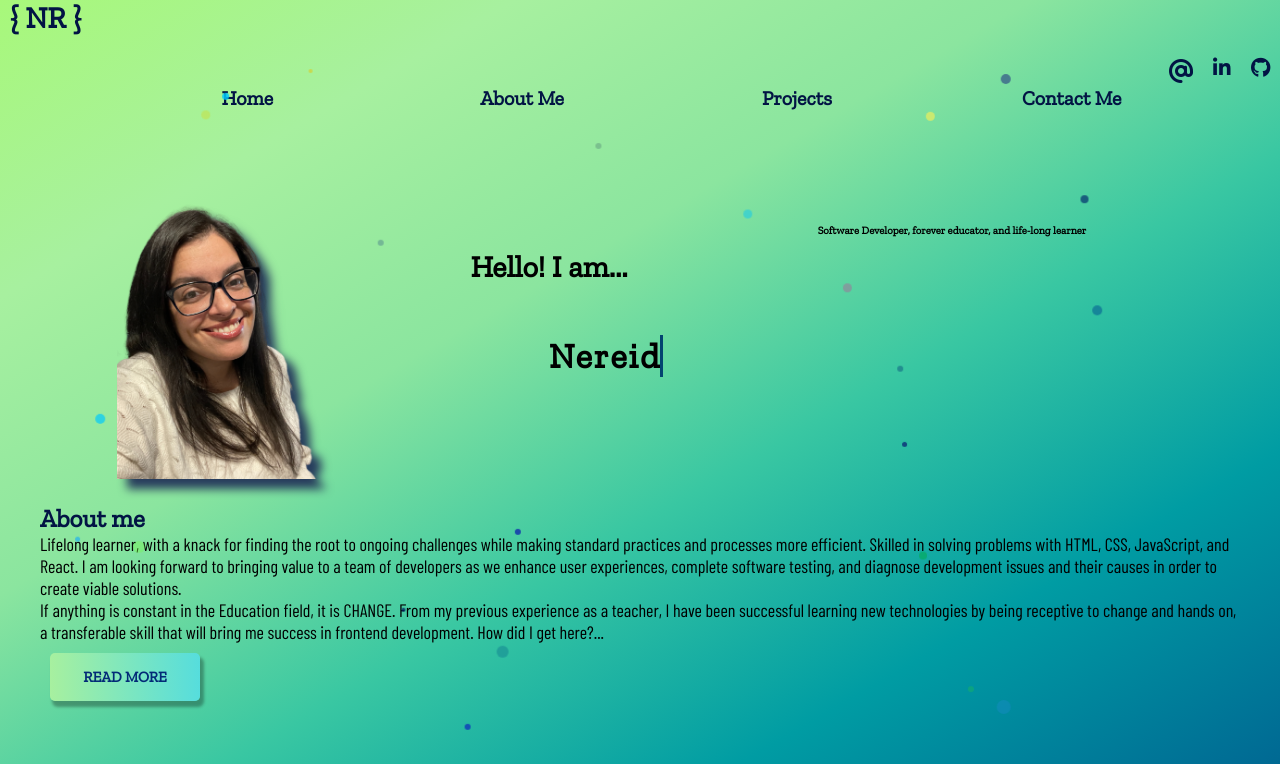
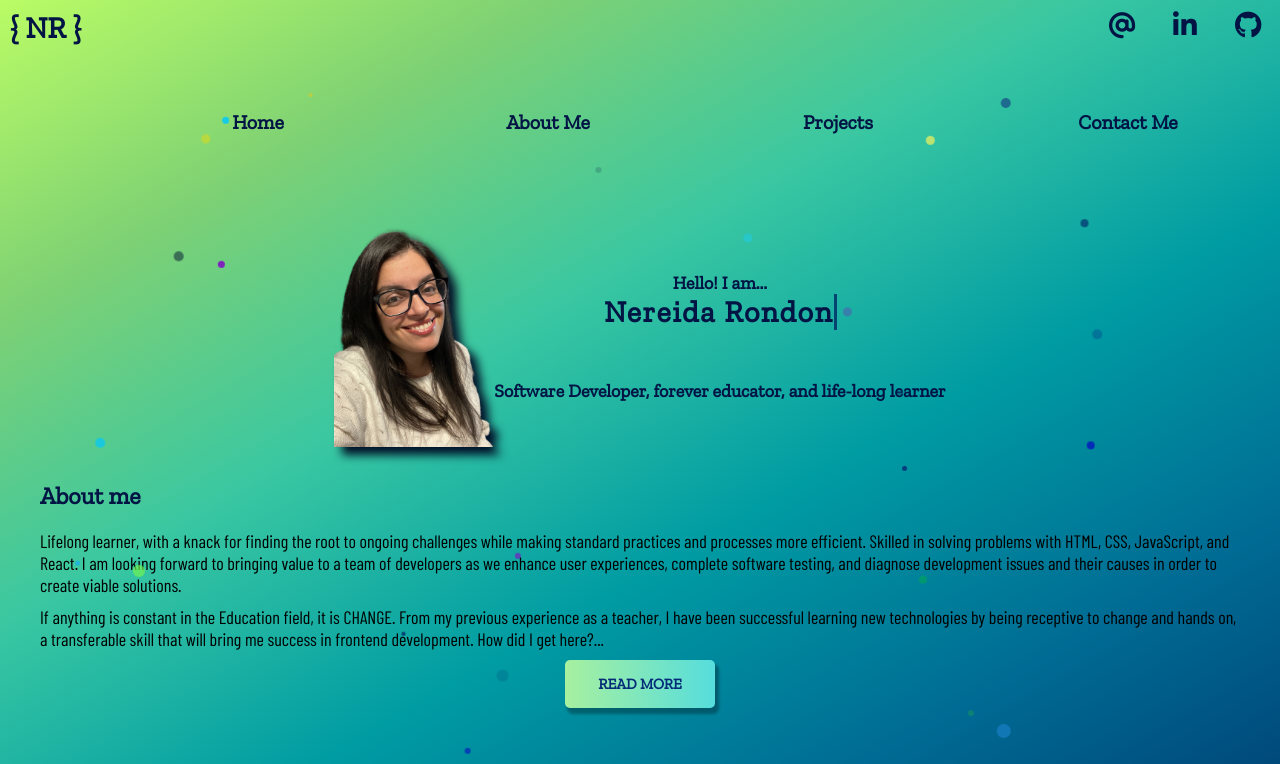
Before and after one commit to NereidaRondon/MyPortfolio, a plain HTML site: page index.html in a window 1280 px wide. Shown: the top 764 px of the page. Drawn offline with nearby package versions, Linux system fonts and the light colour scheme.

Commit message:
Updated Styles sheets

```diff
--- a/source/buttons.css
+++ b/source/buttons.css
@@ -22,7 +22,7 @@ button:hover {
 
 .gradient-button {
   padding: 15px 25px;
-  margin: 10px 10px 10px;
+  margin: auto;
   font-size: 15px;
   font-weight:bold;
   color: rgb(3, 43, 119);
@@ -33,13 +33,14 @@ button:hover {
   width: 100px;
   transition: all 0.6s cubic-bezier(.25,.8,.25,1);
   cursor: pointer;
-  display: inline-block;
+  display: flex;
+  justify-content: center;
   text-align: center;
 
 }
 .gradient-button:hover{
   box-shadow: 0px 8px 15px rgba(0, 0, 0, 0.25),  0 6px 6px rgba(0,0,0,0.25);
-  margin: 10px 12px 10px;
+  margin: auto;
 }
 
 .gradient-button-1 {
--- a/source/particles.css
+++ b/source/particles.css
@@ -391,7 +391,7 @@
   -webkit-animation-delay: -3.4s;
           animation-delay: -3.4s;
   transform: translate3d(37vw, 65vh, 100px);
-  background: #0205af;
+  background:#8310c5;
 }
 
 @-webkit-keyframes particle-animation-18 {
@@ -552,5 +552,151 @@
   -webkit-animation-delay: -1.8s;
           animation-delay: -1.8s;
   transform: translate3d(65vw, 28vh, 98px);
-  background: #d92694;
+  background: #8310c5;
 }
+
+
+@-webkit-keyframes particle-animation-25 {
+  100% {
+    transform: translate3d(49vw, 106vh, 50px);
+  }
+}
+
+@keyframes particle-animation-25 {
+  100% {
+    transform: translate3d(49vw, 106vh, 25px);
+  }
+}
+.particle:nth-child(25) {
+  -webkit-animation: particle-animation-25 90s infinite;
+          animation: particle-animation-25 90s infinite;
+  opacity: 0.9;
+  height: 7px;
+  width: 7px;
+  -webkit-animation-delay: -1.7s;
+          animation-delay: -1.7s;
+  transform: translate3d(15vw, 20vh, 85px);
+  background: #8310c5;
+}
+
+
+@-webkit-keyframes particle-animation-26 {
+  100% {
+    transform: translate3d(43vw, 41vh, 79px);
+  }
+}
+
+@keyframes particle-animation-26 {
+  100% {
+    transform: translate3d(63vw, 41vh, 79px);
+  }
+}
+.particle:nth-child(26) {
+  -webkit-animation: particle-animation-26 90s infinite;
+          animation: particle-animation-26 90s infinite;
+  opacity: 0.7;
+  height: 8px;
+  width: 8px;
+  -webkit-animation-delay: -0.8s;
+          animation-delay: -0.8s;
+  transform: translate3d(86vw, 48vh, 2px);
+  background: #0707c2;
+}
+
+
+
+@-webkit-keyframes particle-animation-27 {
+  100% {
+    transform: translate3d(16vw, 50vh, 81px);
+  }
+}
+
+@keyframes particle-animation-27 {
+  100% {
+    transform: translate3d(16vw, 50vh, 81px);
+  }
+}
+.particle:nth-child(27) {
+  -webkit-animation: particle-animation-27 90s infinite;
+          animation: particle-animation-27 90s infinite;
+  opacity: 0.4;
+  height: 12px;
+  width: 12px;
+  -webkit-animation-delay: -2s;
+          animation-delay: -2s;
+  transform: translate3d(10vw, 64vh, 29px);
+  background: #75f84d;
+}
+
+
+@-webkit-keyframes particle-animation-28 {
+  100% {
+    transform: translate3d(12vw, 6vh, 69px);
+  }
+}
+
+@keyframes particle-animation-28 {
+  100% {
+    transform: translate3d(12vw, 6vh, 69px);
+  }
+}
+.particle:nth-child(28) {
+  -webkit-animation: particle-animation-28 90s infinite;
+          animation: particle-animation-28 90s infinite;
+  opacity: 0.31;
+  height: 14px;
+  width: 14px;
+  -webkit-animation-delay: -2.6s;
+          animation-delay: -2.6s;
+  transform: translate3d(83vw, 89vh, 35px);
+  background: #268bd9;
+}
+
+
+@-webkit-keyframes particle-animation-29 {
+  100% {
+    transform: translate3d(12vw, 67vh, 83px);
+  }
+}
+
+@keyframes particle-animation-29 {
+  100% {
+    transform: translate3d(12vw, 67vh, 83px);
+  }
+}
+.particle:nth-child(29) {
+  -webkit-animation: particle-animation-29 90s infinite;
+          animation: particle-animation-29 90s infinite;
+  opacity: 0.4;
+  height: 9px;
+  width: 9px;
+  -webkit-animation-delay: -2.4s;
+          animation-delay: -2.4s;
+  transform: translate3d(16vw, 5vh, 26px);
+  background: #d3d926;
+}
+
+
+
+@-webkit-keyframes particle-animation-30 {
+  100% {
+    transform: translate3d(11vw, 76vh, 29px);
+  }
+}
+
+@keyframes particle-animation-30 {
+  100% {
+    transform: translate3d(11vw, 76vh, 29px);
+  }
+}
+.particle:nth-child(20) {
+  -webkit-animation: particle-animation-30 90s infinite;
+          animation: particle-animation-30 90s infinite;
+  opacity: 0.62;
+  height: 9px;
+  width: 9px;
+  -webkit-animation-delay: -4s;
+          animation-delay: -4s;
+  transform: translate3d(63vw, 16vh, 43px);
+  background: #22cce2;
+}
--- a/source/styles.css
+++ b/source/styles.css
@@ -6,9 +6,16 @@ hover lime green rgb(9, 240, 93);
 button lime green rgb(167, 240, 159);
 
 Dark navy rgb(1, 20, 49);
-Light navy rgb(15, 57, 112);
+Light navy rgb(2, 20, 68);
+Lightest navy rgb(2, 38, 95);
+
 Dark Teal rgb(11, 90, 128);
 Light Teal rgb(0, 114, 145);
+Lightest Teal rgb(0, 156, 163);
+
+Sage mint green rgb(57, 199, 162);
+Lime green rgb(126, 209, 116);
+yellow green rgb(186, 252, 101);
 
 } */
 
@@ -17,33 +24,17 @@ html {
   max-height: fit-content;
   font-family: "Zilla Slab", "Century Gothic", serif;
 
-  /* background: linear-gradient(
-    75deg,
-    #011431,
-    #021444,
-    #0f3970,
-    #0b5a80,
-    #007291,
-    #0098a4,
-    #2fbea9,
-    #58cfa7,
-    #7fe0a3,
-    #a7f09f,
-    #98fd5d
-  ); */
 background: linear-gradient(
   330deg,
   #011431,
-  #011431,
   #021444,
-  #002052,
+  #02265f,
   #003f73,
   #006b94,
   #009ca3,
   #39c7a2,
-  #8be59f,
-  #a7f09f,
-  #a8f87a
+  #7ed174,
+  #bafc65
   );
 
 }
@@ -54,6 +45,47 @@ body{
 section{
   margin: 20px 40px;
 }
+.project-page{
+ margin: 100px;
+}
+video{
+  margin: 0px;
+  width: 100%;
+  height:auto;
+}
+
+/* ALL anchor tags */
+a {
+  text-decoration: none;
+  cursor:pointer;
+  color: rgb(2, 20, 68);
+  transition: 0.1s ease-in-out;
+}
+
+/* Banner styles */
+.banner{
+  margin-top: 10px;
+  display: grid;
+  grid-template-columns: 10px 30x 10px;
+  grid-template-rows: 50px;
+  grid-auto-flow: column;
+}
+.item1{
+  grid-column: 1/2;
+  grid-row: 1;
+}
+.item2{
+  grid-column: 2/12;
+  grid-row: 1;
+}
+.item3{
+  grid-column: 12/13;
+  grid-row: 1;
+}
+
+.fa-beat{
+  --fa-animation-duration: 7s;
+}
 
 .homeLink {
   font-family: "Zilla Slab", "Century Gothic", serif;
@@ -62,33 +94,34 @@ section{
   text-decoration: none;
   color: rgb(2, 20, 68);
   transition: 0.1s ease-in-out;
-  margin: 10px 0px 0px 10px;
+  margin: 20px 0px 0px 10px;
 }
+
 .homeLink:hover {
   color: rgb(9, 240, 93);
-  text-shadow: 0 0 3px #03293a;
+  text-shadow: 2px 2px 4px #03293a;
 }
+
 div ul {
   display: flex;
+  margin: 0;
   padding: 0;
   float: right;
-  align-items: space-between;
-  font-size: 20px;
+  font-size: 25px;
   list-style: none;
 }
 
 div ul li {
-  padding: 0 10px;
+  padding: 0px 20px;
 }
-div ul li a {
-  text-decoration: none;
-  color: rgb(2, 20, 68);
-  transition: 0.1s ease-in-out;
-}
+
 div ul li a:hover {
   color: rgb(9, 240, 93);
-  text-shadow: 0 0 4px #03293a;
+  text-shadow: 3px 3px 3px #03293a;
+
 }
+/* End of banner styles */
+
 
 nav {
   margin: 50px 60px;
@@ -118,156 +151,66 @@ nav ul li a {
 }
 nav ul li a:hover {
   color: rgb(9, 240, 93);
-  text-shadow: 0 0 4px #011431;
+  filter: drop-shadow(4px 3px 2px #03293a);
 }
 
-
-.material-symbols-outlined {
-  font-variant: none;
-  text-decoration: none;
-  font-variation-settings:
-  'FILL' 0,
-  'wght' 400,
-  'GRAD' 0,
-  'opsz' 48
-}
-
-.intro {
-  display: flex;
-  text-align: left;
-}
-
-.reason {
-  font-size: 18px;
-  font-family: "Barlow Condensed", "Century Gothic", sans-serif;
-  text-align: left;
-}
-
-.container{
-  display:flex;
-  flex-direction: row;
-  flex-wrap: wrap;
-  justify-content: space-evenly;
-}
-.card{
-  width: 300px;
-  padding: 10px 10px;
-}
-
+/* Section 1 */
 #portrait {
-  width: 200px;
+  width: 160px;
   height: auto;
-  filter: drop-shadow(10px 10px 5px #273c5c);
+  filter: drop-shadow(8px 8px 5px rgb(1, 16, 39));
   transition: 200ms ease-in-out;
 }
 #portrait:hover {
-  filter: drop-shadow(5px 5px 5px  #1a0444);
+  filter: drop-shadow( 10px 10px 7px #28016d);
+  width: 190px;
+
 }
 
-#intro{
-  font-size: 30px;
+/* Grid container style */
+.grid {
+  border:1px solid rgb(9, 240, 93);
 }
 
-.box {
-  display: flex;
+.container {
+  display: grid;
+  /* grid-template-columns: 80px 250px;
+  grid-template-rows: 50px 90px 90px; */
   justify-content: center;
-  align-items: center;
-  height: 100%;
+}
+.box-1 {
+  grid-column: 1;
+  grid-row: 1 / 4;
+}
+.box-2 {
+  grid-column: 2;
+  grid-row: 1 / 2;
 }
 
-.grid .item {
-  position: relative;
-  padding: 1vw;
-  background-position:  left bottom;
-  background-size: 150% 100%;
-  transition: background 500ms, outline 500ms;
-  background-position: top left;
-  outline: transparent;
+.box-3 {
+  grid-column: 2;
+  grid-row: 2 / 3;
+}
+.box-4 {
+  grid-column: 2;
+  grid-row: 3 / 4;
+}
+.box-5 {
+  grid-column: 3;
+  grid-row: 4 / 5;
 }
 
-
-td{
-  padding: 40px;
-  filter: drop-shadow(10px 10px 5px #273c5c);
-  transition: 100ms ease-in-out;
-}
-
-td:hover {
-  filter: drop-shadow(5px 5px 3px #3d05a5);
-  max-width: 110%;
-  background-position: right center;
-}
-
-h1 {
-  margin: 0px;
-  font-family: "Zilla Slab", "Century Gothic", serif;
-  text-align: left;
-  color: rgb(2, 20, 68);
-}
-
-h2 {
-  margin: auto;
-  padding: 20px, 0px, 100px 0px;
-  font-family: "Zilla Slab", "Century Gothic", serif;
-  font-size: 25px;
-  color: rgb(2, 20, 68);
-}
-
-h1.page, h2.page{
-  margin: auto;
-  padding: 10px 0px 50px 0px;
-  text-align: center;
-}
-
-p {
-  color: rgb(0, 0, 0);
-  border: 0;
-  margin: auto;
-  padding: 0px;
-  font-size: 18px;
-  font-family: "Barlow Condensed", "Century Gothic", sans-serif;
-  text-align: left;
-}
-
-a {
-  text-decoration: none;
-  cursor:pointer;
-}
-
-
-footer {
-  display:block;
-  text-align:center;
-  margin: auto;
-  padding-top: 100px;
-  color: rgb(167, 240, 159);
-}
-.footer{
-  background-color: #011431;
-  width: 100%;
-  height:200px;
-}
-
-
-
-
-
-
 .typewriter {
-  font-size: 35px;
+  font-size: 30px;
   overflow: hidden; /* Ensures the content is not revealed until the animation */
-  max-width: 280px;
+  max-width: 230px;
   border-right: 0.10em solid #011431; /* The typwriter cursor */
   white-space: nowrap; /* Keeps the content on a single line */
   margin: 0 auto; /* Gives that scrolling effect as the typing happens */
   letter-spacing: 0.05em; /* Adjust as needed */
-  animation: typing 12s steps(100, end), blink-caret 0.9s step-end infinite;
+  animation: typing 4s steps(11, end), blink-caret 0.9s step-end infinite;
 }
 
-
-.space{
-  padding-bottom: 200px;
-}
 /* The typing effect */
 @keyframes typing {
   from {
@@ -288,3 +231,142 @@ footer {
     border-color: #034470;
   }
 }
+
+/* end of grid container style */
+
+/* Section 2 */
+
+
+
+/* Section 3 */
+td{
+  padding: 40px;
+  filter: drop-shadow(8px 8px 5px #011027);
+  transition: 100ms ease-in-out;
+}
+
+td:hover {
+  filter: drop-shadow(5px 5px 3px #3d05a5);
+  max-width: 110%;
+  background-position: right center;
+}
+
+
+/* Section 4 style for project card tiles on home page */
+
+.project-container {
+  display: grid;
+  margin: 10px 50px 50px 50px;
+  grid-template-columns: repeat(auto-fit, minmax(350px, 1fr));
+}
+
+.grid-element {
+  justify-self: center;
+}
+
+.card-1{
+  grid-column: 1/1;
+  grid-row: 1;
+}
+.card-2{
+  grid-column: 2/2;
+  grid-row: 1;
+}
+.card-3{
+  grid-column: 3/3;
+  grid-row: 1;
+}
+.card{
+  width:275px;
+  padding: 10px;
+  filter: drop-shadow(6px 6px 4px #011027);
+  transition: 200ms ease-in-out;
+}
+.card:hover{
+  filter: drop-shadow(7px 7px 4px rgb(9, 240, 93));
+}
+/*end of style for project card tiles on home page */
+
+
+/* ALL */
+
+h1, h2, h3{
+  margin: 0px;
+  padding: 10px 0px 20px 0px;
+  font-family: "Zilla Slab", "Century Gothic", serif;
+  text-align: left;
+  color: rgb(2, 20, 68);
+}
+
+h1.page, h2.page{
+  margin: auto;
+  padding: 10px 0px 50px 0px;
+  text-align: center;
+}
+
+h4{
+  margin: 0;
+  font-size: x-large;
+  font-family: "Zilla Slab", "Century Gothic", serif;
+  text-align: center;
+  color: rgb(2, 20, 68);
+}
+h5, h6{
+  margin: 0;
+  font-size: large;
+  font-family: "Zilla Slab", "Century Gothic", serif;
+  text-align: center;
+  color: rgb(2, 20, 68);
+}
+p {
+  color: rgb(0, 0, 0);
+  border: 0;
+  margin: auto;
+  padding: 0px 0px 10px 0px;
+  font-size: 18px;
+  font-family: "Barlow Condensed", "Century Gothic", sans-serif;
+  text-align: left;
+}
+
+
+footer {
+  display:block;
+  text-align:center;
+  margin: auto;
+  padding-top: 100px;
+  color: rgb(167, 240, 159);
+}
+.footer{
+  background-color: #011431;
+  width: 100%;
+  height:200px;
+}
+
+
+
+/* Style for About me Page */
+.reason {
+  font-size: 18px;
+  font-family: "Barlow Condensed", "Century Gothic", sans-serif;
+  text-align: left;
+}
+
+.reason-section{
+  border:5px ridge #021444;
+  background: linear-gradient(
+  180deg,
+   #81fcf6,
+   #72fcf5,
+   #72fcf5,
+   #72fcf5,
+   #72fcf5,
+   #72fcf5,
+   #81fcf6
+  );
+  padding: 20px;
+}
+
+/* Style for Project Pages */
+.space{
+  padding-bottom: 200px;
+}
```
Also changed, not shown: About Me.html (+8 -5 lines), source/script.js (+9 -0 lines).
